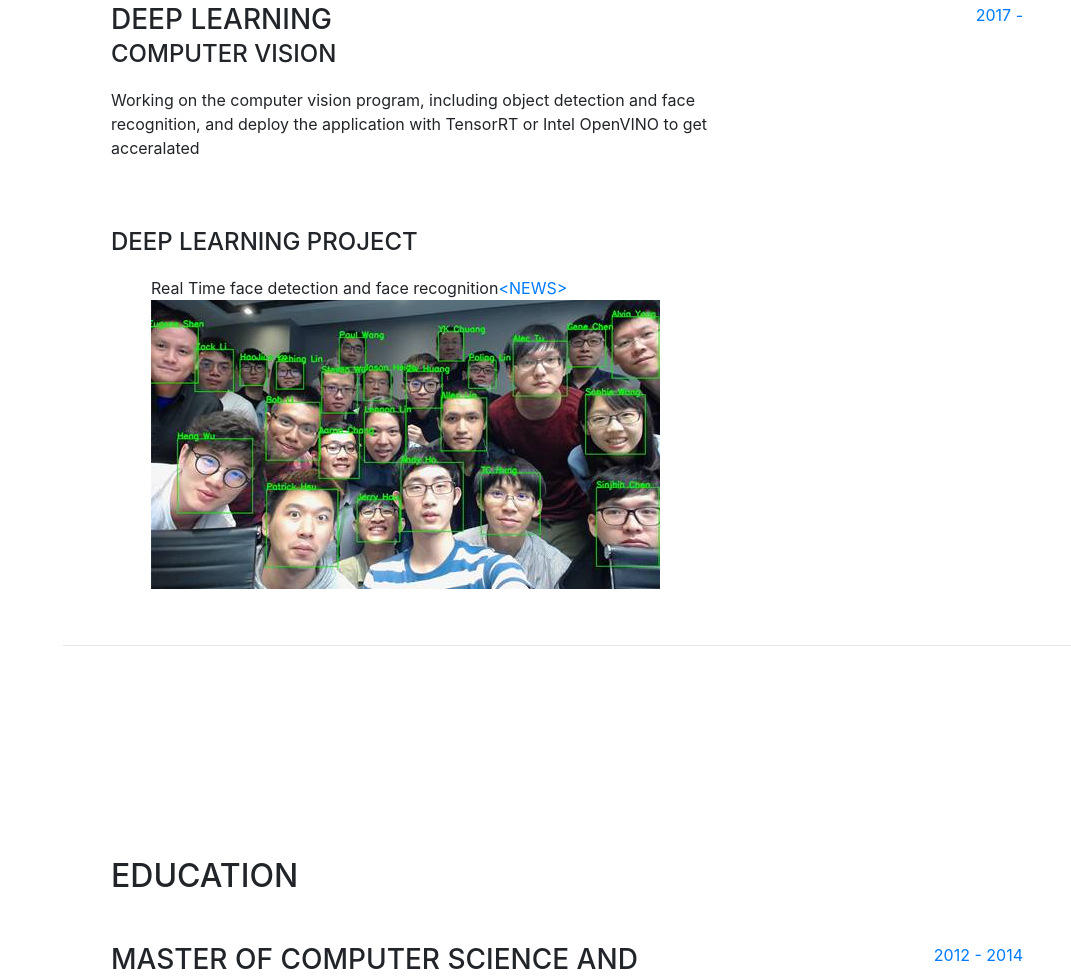
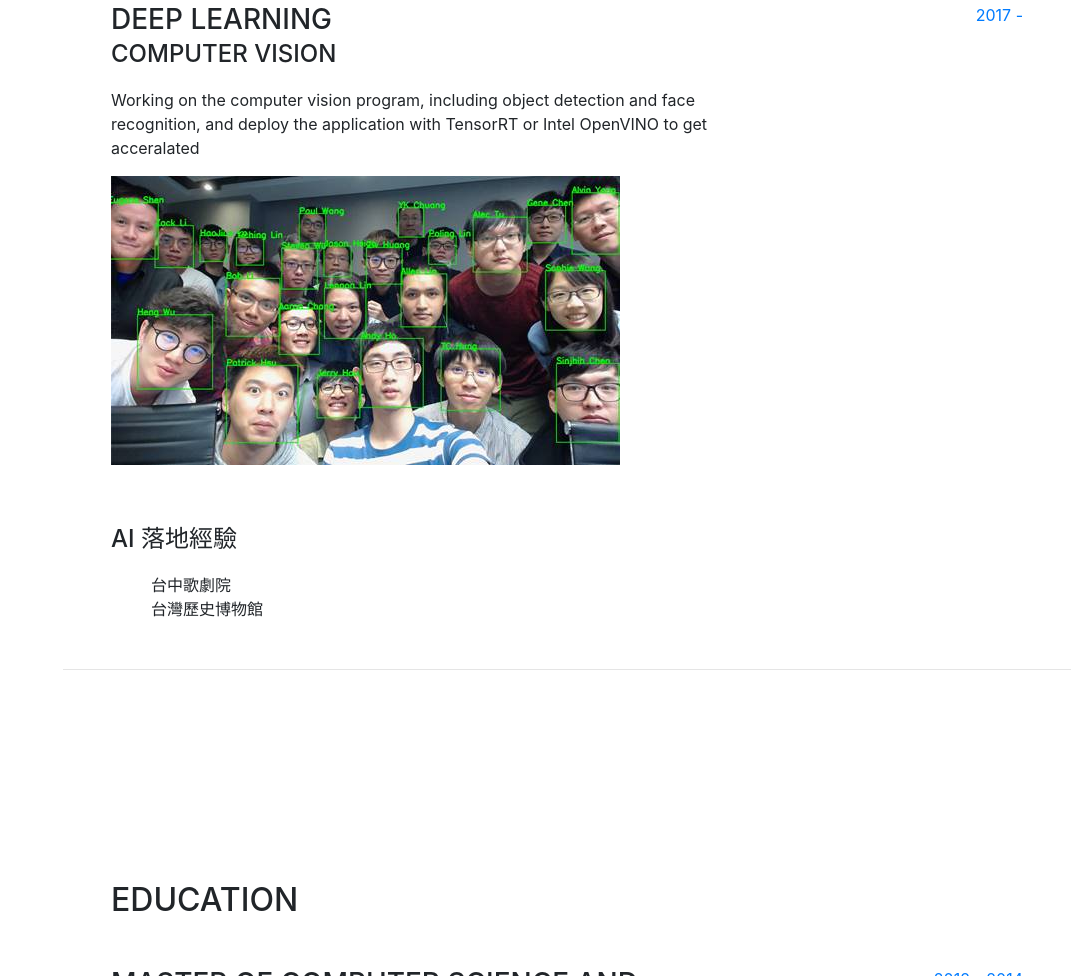
Before and after one commit to twmht/twmht.github.io, a website with bundled scripts: page index.html in a window 1280 px wide. Shown: the part 1328-2304 px from the top of the page, without its empty margins (209-1280 px from the left). Built offline with nearby package versions, Linux system fonts and the light colour scheme; some icons are missing; a web font is replaced by a local one.

Commit message:
update exp

```diff
--- a/index.html
+++ b/index.html
@@ -124,20 +124,28 @@
               <h3 class="mb-0">Deep learning</h3>
               <div class="subheading mb-3">Computer vision</div>
               <p>Working on the computer vision program, including object detection and face recognition, and deploy the application with TensorRT or Intel OpenVINO to get acceralated</p>
+              <img class="img-fluid  mx-auto mb-2" src="img/faceid.jpg" alt="">
             </div>
             <div class="resume-date text-md-right">
               <span class="text-primary">2017 - </span>
             </div>
           </div>
 
-          <div class="subheading mb-3">Deep learning Project</div>
+          <div class="subheading mb-3">AI 落地經驗</div>
           <ul class="fa-ul mb-0">
+            <!-- <li> -->
+              <!-- <i class="fa-li fa"></i> -->
+              <!-- Real Time face detection and face recognition<a href="https://www.dropbox.com/s/aljsm3ffi4391tn/15987cd0-1383-4b6d-b4d8-cfac8d9945de.jpg?dl=0">&lt;NEWS&gt;</a> -->
+
+            <!-- </li> -->
             <li>
               <i class="fa-li fa"></i>
-              Real Time face detection and face recognition<a href="https://www.dropbox.com/s/aljsm3ffi4391tn/15987cd0-1383-4b6d-b4d8-cfac8d9945de.jpg?dl=0">&lt;NEWS&gt;</a>
-
+              台中歌劇院
             </li>
-              <img class="img-fluid  mx-auto mb-2" src="img/faceid.jpg" alt="">
+              <i class="fa-li fa"></i>
+              台灣歷史博物館
+            </li>
+              <!-- <img class="img-fluid  mx-auto mb-2" src="img/faceid.jpg" alt=""> -->
           </ul>
         </div>
 
```
